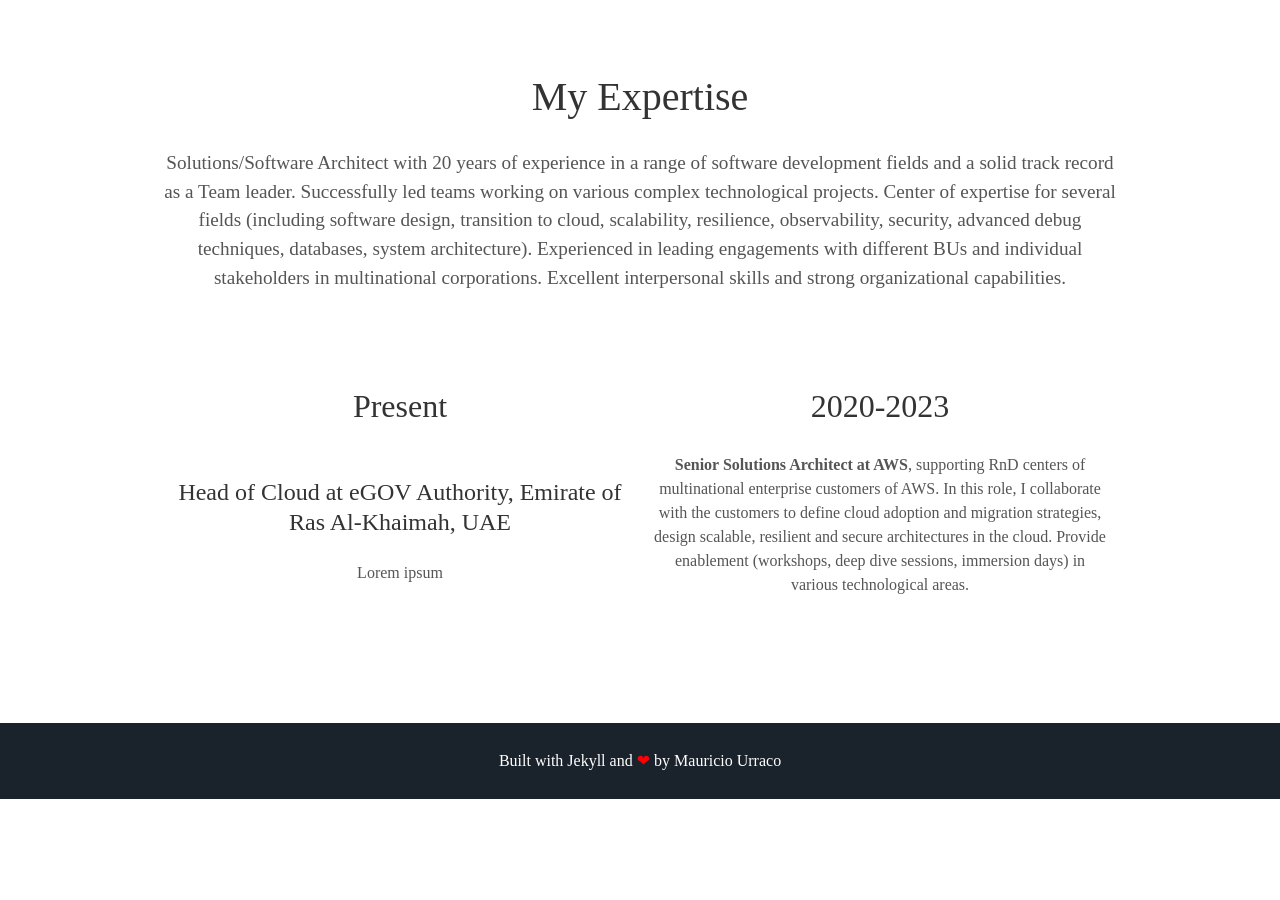
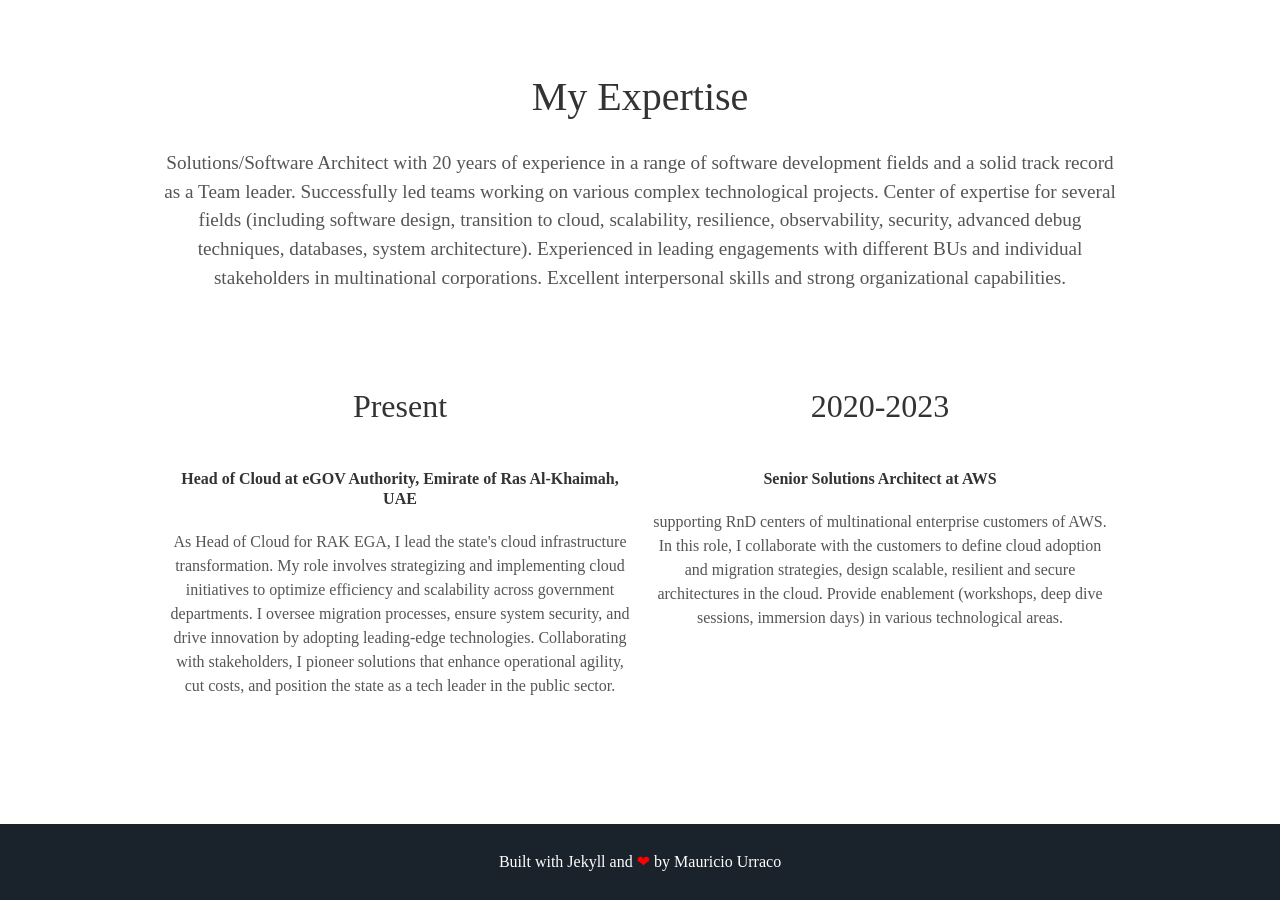
Before and after one commit to arieradle/aryehradle.cloud, a Jekyll site: the page built from index.html, in a window 1280 px wide and 900 px high, scrolled down 908 px. Built offline with Jekyll 4.4.1, drawn with Linux system fonts in a browser that asks for light colours; some web fonts are replaced; before the commit the page ends 1707 px from its top, so only the background shows below that.

Commit message:
Update about.html

```diff
--- a/_includes/about.html
+++ b/_includes/about.html
@@ -5,12 +5,13 @@
 <div class="user">
   <div class="tech">
     <h2>Present</h2>
-    <h3>Head of Cloud at eGOV Authority, Emirate of Ras Al-Khaimah, UAE</h3>
-    <p>Lorem ipsum</p>
+    <h4>Head of Cloud at eGOV Authority, Emirate of Ras Al-Khaimah, UAE</h4>
+    <p>As Head of Cloud for RAK EGA, I lead the state's cloud infrastructure transformation. My role involves strategizing and implementing cloud initiatives to optimize efficiency and scalability across government departments. I oversee migration processes, ensure system security, and drive innovation by adopting leading-edge technologies. Collaborating with stakeholders, I pioneer solutions that enhance operational agility, cut costs, and position the state as a tech leader in the public sector.</p>
   </div>
   <div class="tech">
     <h2>2020-2023</h2>
-    <p><b>Senior Solutions Architect at AWS</b>, supporting RnD centers of multinational enterprise customers of AWS. In this role, I collaborate with the customers to define cloud adoption and migration strategies, design scalable, resilient and secure architectures in the cloud. Provide enablement (workshops, deep dive sessions, immersion days) in various technological areas.</p>
+    <h4>Senior Solutions Architect at AWS</h4>
+    <p>supporting RnD centers of multinational enterprise customers of AWS. In this role, I collaborate with the customers to define cloud adoption and migration strategies, design scalable, resilient and secure architectures in the cloud. Provide enablement (workshops, deep dive sessions, immersion days) in various technological areas.</p>
   </div>
 
 </div>
```
